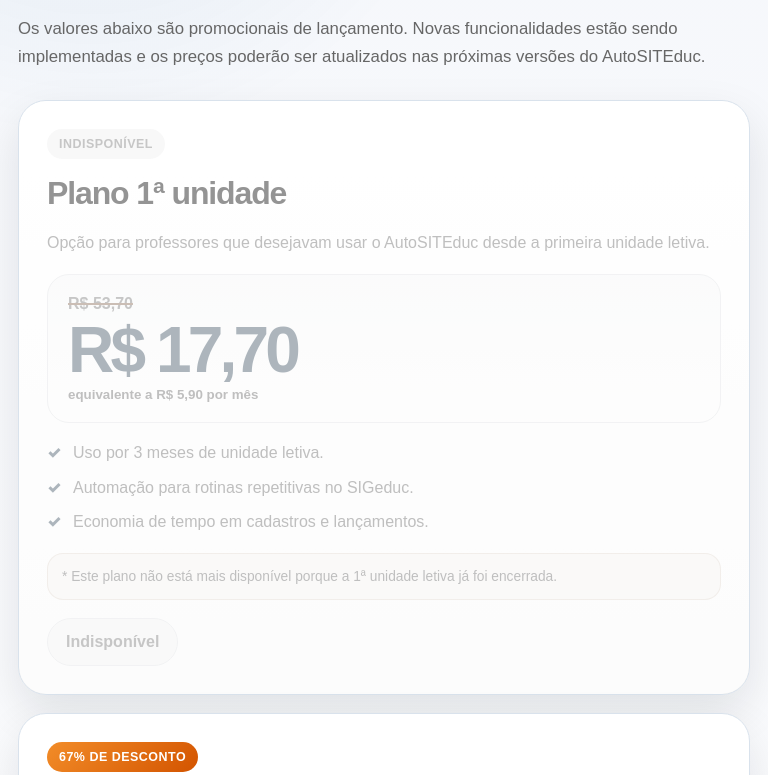
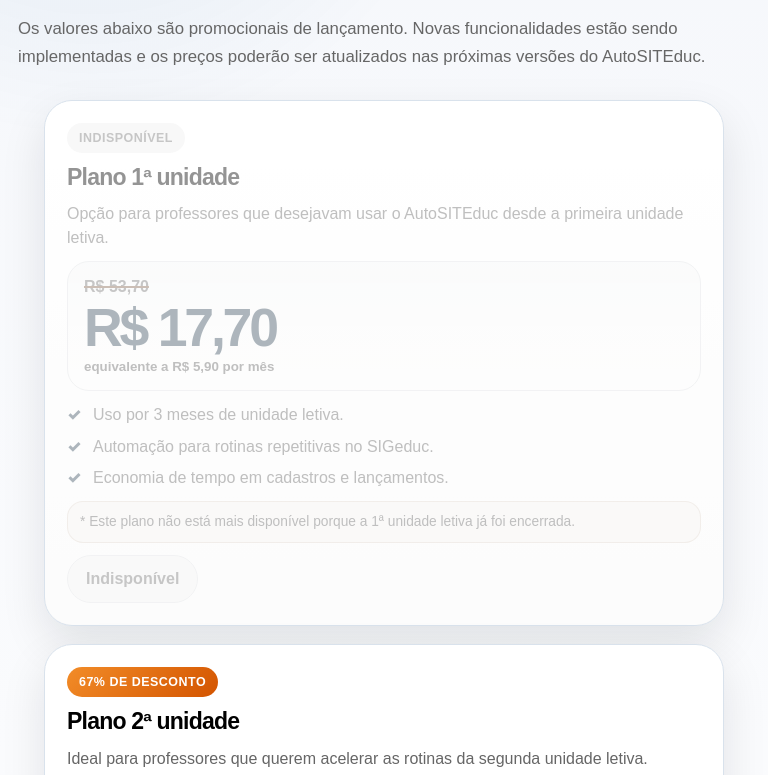
Before and after one commit to salvadorinteligenciatech/autositeduc_web, a plain HTML site: page index.html in a window 768 px wide. Shown: the part 5845-6620 px from the top of the page. Drawn offline with Linux system fonts and the light colour scheme; a script that the page names is missing.

Commit message:
Ajusta cards de planos para notebooks

```diff
--- a/assets/styles.css
+++ b/assets/styles.css
@@ -1686,8 +1686,43 @@
 
   .pricing-grid {
     grid-template-columns: 1fr;
-    max-width: 760px;
+    max-width: 680px;
     margin-inline: auto;
+  }
+
+  .pricing-card {
+    gap: 12px;
+    padding: 22px;
+  }
+
+  .pricing-card h3 {
+    font-size: clamp(1.35rem, 3vw, 1.75rem);
+    line-height: 1.12;
+  }
+
+  .pricing-description {
+    line-height: 1.45;
+  }
+
+  .price-block {
+    padding: 16px;
+  }
+
+  .price-block strong {
+    font-size: clamp(2.25rem, 7vw, 3.35rem);
+  }
+
+  .pricing-list {
+    gap: 8px;
+  }
+
+  .pricing-list li {
+    line-height: 1.45;
+  }
+
+  .pricing-card-note {
+    padding: 10px 12px;
+    line-height: 1.45;
   }
 
   .tutorial-track .tutorial-card {
```
